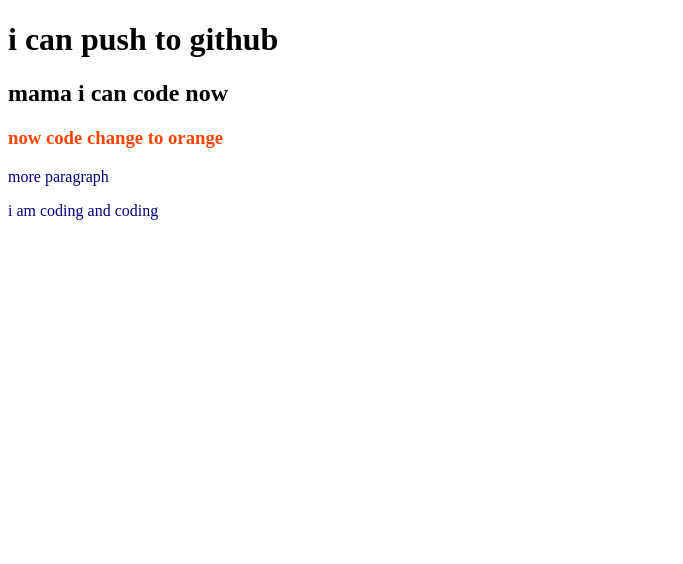
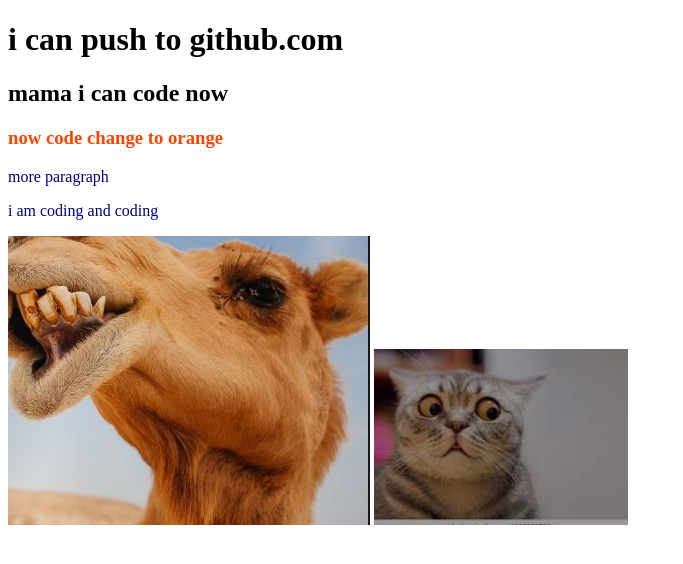
Before and after one commit to asadullahkhalid147/my-second-repo, a plain HTML site: page index.html in a window 1280 px wide. Shown: the whole page, without its empty margins (0-683 px from the left). Drawn offline with Linux system fonts and the light colour scheme.

Commit message:
image added

```diff
--- a/index.html
+++ b/index.html
@@ -5,12 +5,14 @@
     <meta http-equiv="X-UA-Compatible" content="IE=edge">
     <meta name="viewport" content="width=device-width, initial-scale=1.0">
     <title>my second github</title>
+    <link rel="stylesheet" href="style.css">
 </head>
 <body>
-    <h1>i can push to github</h1>
+    <h1>i can push to github.com</h1>
     <h2>mama i can code now</h2>
     <h3>now code change to orange</h3>
     <p>more paragraph</p><p>i am coding and coding</p>
-    <link rel="stylesheet" href="style.css">
+    <img src="picture3.JPG" alt="">
+    <img src="picture1.JPG" alt="">
 </body>
 </html>
```
Also changed, not shown: picture1.JPG (added), picture3.JPG (added), picture4.JPG (added).
